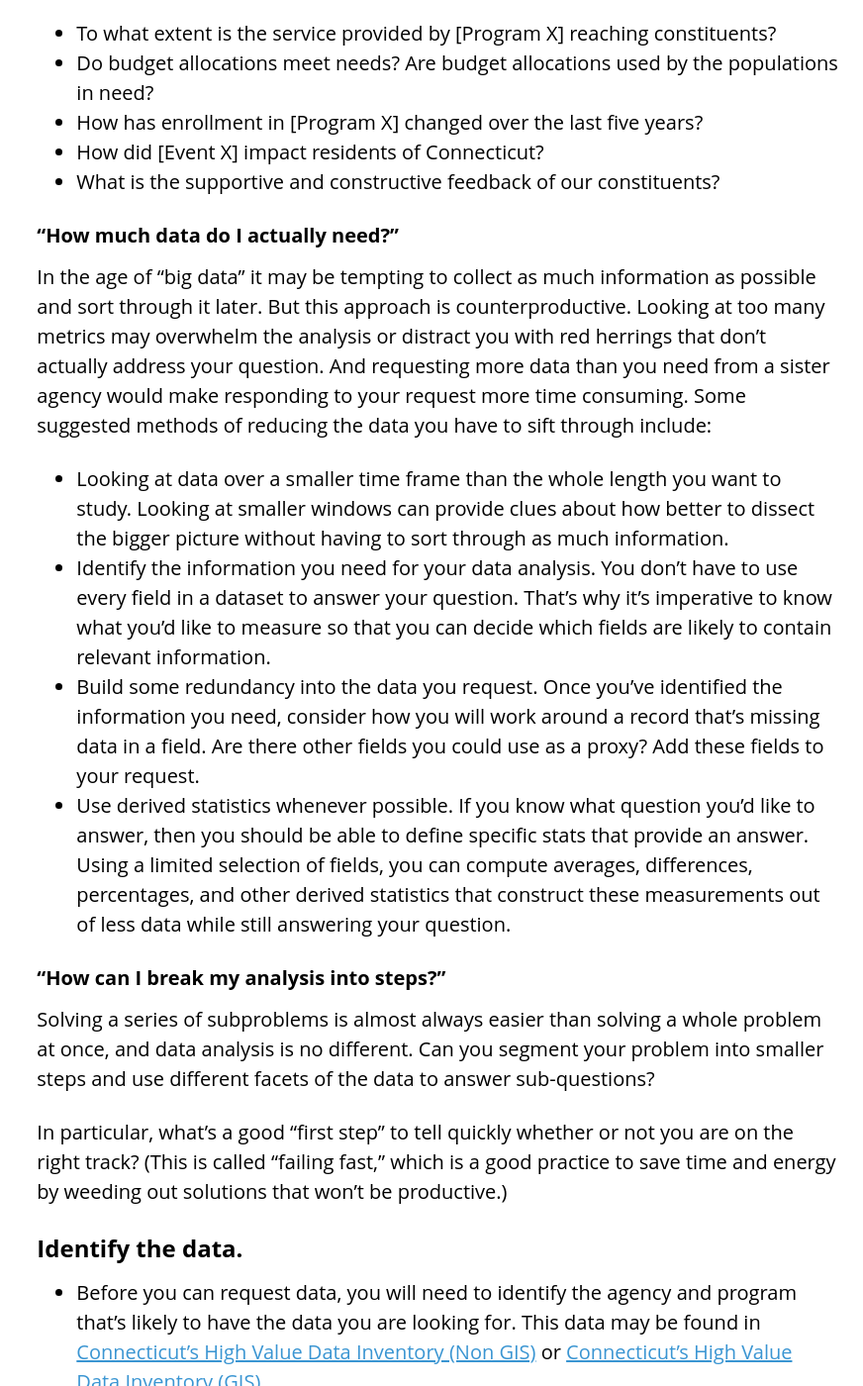
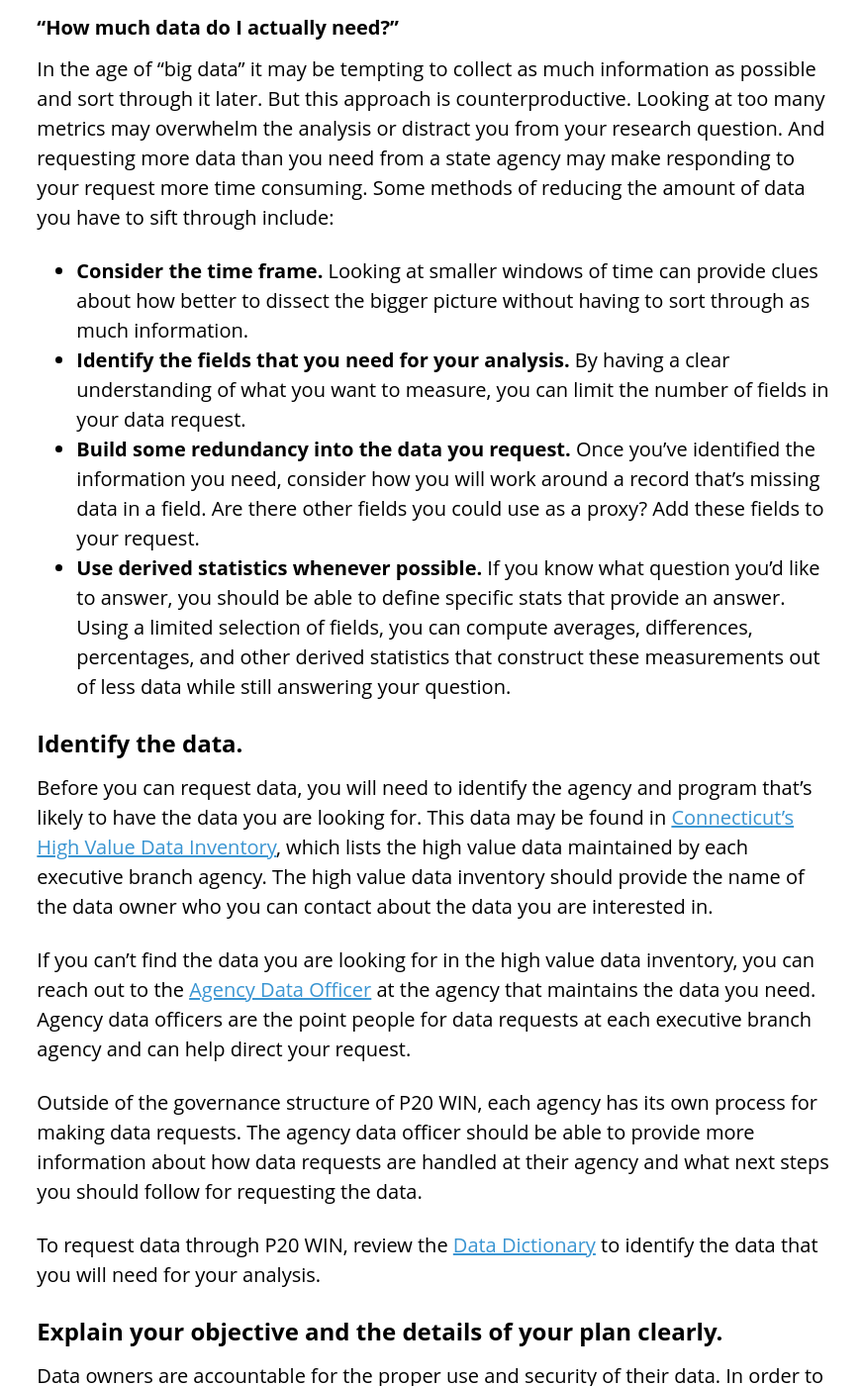
Before and after one commit to CTOpenData/data-sharing-playbook, a Jekyll site: the page built from 4_preparing-a-successful-data-request.md, in a window 1280 px wide and 1400 px high, scrolled down 889 px. Shown: the whole window at 99% size, without its empty margins (408-1280 px from the left). Built offline with Jekyll 4.4.1, drawn with Linux system fonts in a browser that asks for light colours; some of the changed text lies outside the part shown.

Commit message:
Update 4_preparing-a-successful-data-request.md

```diff
--- a/4_preparing-a-successful-data-request.md
+++ b/4_preparing-a-successful-data-request.md
@@ -12,77 +12,84 @@ The steps below are best practices for making data requests. Data owners are fre
 Before you can make an effective data request, you need to know exactly what you are looking for and why. Below are some questions to answer before moving forward.
 
 ### “What is the overarching goal or objective that I want to accomplish?”
-Knowing what you want before turning to data is a prerequisite to effective data use. For tips on writing goals and objectives that map clearly to specific types of data, see [Appendix A: Setting SMART goals](/data-sharing-playbook/setting-smart-goals/).
+Knowing what you want before turning to data is a prerequisite to effective data use.
 
 ### “What do I want to find out or measure?”
-If you are conducting an experiment, then the data might be response statistics. If you are looking through financial or budgetary data, it might be spending trends, projections, and forecasts. Other situations will call for other kinds of measurements, but thinking about what you expect to find — or even the kind of answer you are looking for — will help you identify the most relevant metrics. Some examples of suitable research questions for your data include:
+Thinking about what questions you want to answer will help you identify the most relevant metrics. Some examples of research questions for your data could include:
 * To what extent is the service provided by [Program X] reaching constituents?
 * Do budget allocations meet needs? Are budget allocations used by the populations in need?
 * How has enrollment in [Program X] changed over the last five years?
 * How did [Event X] impact residents of Connecticut?
-* What is the supportive and constructive feedback of our constituents?
 
 ### “How much data do I actually need?”
-In the age of “big data” it may be tempting to collect as much information as possible and sort through it later. But this approach is counterproductive. Looking at too many metrics may overwhelm the analysis or distract you with red herrings that don’t actually address your question. And requesting more data than you need from a sister agency would make responding to your request more time consuming. Some suggested methods of reducing the data you have to sift through include:
-*  Looking at data over a smaller time frame than the whole length you want to study. Looking at smaller windows can provide clues about how better to dissect the bigger picture without having to sort through as much information.
-* Identify the information you need for your data analysis. You don’t have to use every field in a dataset to answer your question. That’s why it’s imperative to know what you’d like to measure so that you can decide which fields are likely to contain relevant information.
-* Build some redundancy into the data you request. Once you’ve identified the information you need, consider how you will work around a record that’s missing data in a field. Are there other fields you could use as a proxy? Add these fields to your request.
-* Use derived statistics whenever possible. If you know what question you’d like to answer, then you should be able to define specific stats that provide an answer. Using a limited selection of fields, you can compute averages, differences, percentages, and other derived statistics that construct these measurements out of less data while still answering your question.
+In the age of “big data” it may be tempting to collect as much information as possible and sort through it later. But this approach is counterproductive. Looking at too many metrics may overwhelm the analysis or distract you from your research question. And requesting more data than you need from a state agency may make responding to your request more time consuming. Some methods of reducing the amount of data you have to sift through include:
 
-### “How can I break my analysis into steps?”
-Solving a series of subproblems is almost always easier than solving a whole problem at once, and data analysis is no different. Can you segment your problem into smaller steps and use different facets of the data to answer sub-questions?
-
-In particular, what’s a good “first step” to tell quickly whether or not you are on the right track? (This is called “failing fast,” which is a good practice to save time and energy by weeding out solutions that won’t be productive.)
+* **Consider the time frame.** Looking at smaller windows of time can provide clues about how better to dissect the bigger picture without having to sort through as much information.
+* **Identify the fields that you need for your analysis.** By having a clear understanding of what you want to measure, you can limit the number of fields in your data request.
+* **Build some redundancy into the data you request.** Once you’ve identified the information you need, consider how you will work around a record that’s missing data in a field. Are there other fields you could use as a proxy? Add these fields to your request.
+* **Use derived statistics whenever possible.** If you know what question you’d like to answer, you should be able to define specific stats that provide an answer. Using a limited selection of fields, you can compute averages, differences, percentages, and other derived statistics that construct these measurements out of less data while still answering your question.
 
 ## Identify the data.
-* Before you can request data, you will need to identify the agency and program that’s likely to have the data you are looking for. This data may be found in [Connecticut’s High Value Data Inventory (Non GIS)](https://data.ct.gov/Government/2019-CT-Data-Catalog-Non-GIS-/f6rf-n3ke/) or [Connecticut’s High Value Data Inventory (GIS)](https://data.ct.gov/Government/2019-CT-Data-Catalog-GIS-/kr39-sdfm/).
-* Search for any public data dictionaries or reports that can tell you what data is available.
-* Find the data owner for the agency or program if it’s not listed in [Connecticut’s High Value Data Inventory (Non GIS)](https://data.ct.gov/Government/2019-CT-Data-Catalog-Non-GIS-/f6rf-n3ke/) or [Connecticut’s High Value Data Inventory (GIS)](https://data.ct.gov/Government/2019-CT-Data-Catalog-GIS-/kr39-sdfm/). One way to connect to a data owner may be to reach out to the [Agency Data Officer](https://data.ct.gov/Government/Agency-Data-Officers/ti3z-strx) at the agency that maintains the data you need.
+Before you can request data, you will need to identify the agency and program that’s likely to have the data you are looking for. This data may be found in [Connecticut’s High Value Data Inventory](https://data.ct.gov/Government/2020-CT-Data-Catalog/52ei-h2pn), which lists the high value data maintained by each executive branch agency. The high value data inventory should provide the name of the data owner who you can contact about the data you are interested in.
 
-Once you’ve identified the data source, reach out for any standardized processes the agency may have for making data requests. Each agency will have their own process.
+If you can’t find the data you are looking for in the high value data inventory, you can reach out to the [Agency Data Officer](https://data.ct.gov/Government/Agency-Data-Officers/ti3z-strx) at the agency that maintains the data you need. Agency data officers are the point people for data requests at each executive branch agency and can help direct your request.
 
-## Establish credibility.
-Data owners are accountable for the proper use and security of their data. In order to evaluate the risks and benefits of sharing data, they will require an explanation of how you plan to protect and use it. The data owner’s agency will have its privacy and security processes, and your practices will need to comply with them. When requesting data, you should be prepared to explain:
-* What your objective is (i.e. the question you would like to answer)
-* How a partnership with the sister agency can you help answer that question, and how that question is a shared inquiry for both agencies
-* What data you need to study your objective (including as much specific discussion of the fields of interest as possible)
-* How you will account for potential sources of implicit bias in the data you are requesting. See [Review data for implicit biases](/data-sharing-playbook/enabling-data-sharing/#review-data-for-implicit-biases) for more information.
-* Why you need that data and what you hope to gain or analyze from the data
-* Who will have access to the data if you receive it
-* How you will ensure that the data is handled ethically, safely, and securely, particularly in reference to the sister agency’s data practices
-* The timeline with which you hope to answer the question and analyze the data
-* How communication between your agency and your partner agency will take place (should there be weekly check-ins about the data usage? Reports filed about data activity? etc.)
+Outside of the governance structure of P20 WIN, each agency has its own process for making data requests. The agency data officer should be able to provide more information about how data requests are handled at their agency and what next steps you should follow for requesting the data.
 
-### Recommended reading
-* [Getting Organized: Steps to Take before Negotiating – National Neighborhood Indicators Partnership](https://www.neighborhoodindicators.org/library/guides/getting-organized-steps-take-negotiating)
-* [Safeguarding Data: Develop privacy and security compliance policies, standards, and controls](/data-sharing-playbook/safeguarding-data/#develop-privacy-and-security-compliance-policies-securities-and-controls)
-* [DATA SYSTEM: Privacy and Security from the National Neighborhood Indicators Partnership](https://www.neighborhoodindicators.org/sites/default/files/publications/Example%20Data%20Security%20Plan.pdf)
-* [Legal Issues in Interagency Data Sharing Report](https://portal.ct.gov/-/media/CT-Data/PA-19153-Legal-Issues-in-Interagency-Data-Sharing-Report-11520.pdf)
-* [Safeguarding Data: Understand the laws that govern these critical data elements](/data-sharing-playbook/safeguarding-data/#understand-the-laws-that-govern-critical-data-elements)
+To request data through P20 WIN, review the [Data Dictionary](https://portal.ct.gov/-/media/OPM/P20Win/Reports/P20WIN_Data_Dictionary.xlsx) to identify the data that you will need for your analysis.
 
-## Make the case for data sharing.
-An effective data request starts with a clear description of why the requested data is important to both parties’ missions and what you plan to achieve with the data. Understand the data owner’s possible motivation to take on the data sharing project:
-* Will this request improve services or data quality for the partner?
-* How will residents or staff be better served?
+## Explain your objective and the details of your plan clearly.
+Data owners are accountable for the proper use and security of their data. In order to evaluate the risks and benefits of sharing data, they will need an explanation of how you plan to protect and use it. The data owner’s agency will have its privacy and security processes, and your practices will need to comply with them. When requesting data, you should be prepared to explain:
 
-To ensure full and sustained participation, each party involved in the data sharing effort should be able to see direct benefits from their involvement.
-
-It may also help to think about how you will respond if your first request is denied. Here are some common reasons data providers deny requests according to the National Neighborhood Indicators Partnership:
-
-* "Preparing the file will burden our already-overworked staff."
-* "I'm afraid of being burned by bad publicity."
-* "I'm worried about mishandling or improper release of the data."
-* "The data are a mess."
-
-### Recommended reading
-* [Why Data Providers Say No...And Why They Should Say Yes – National Neighborhood Indicators Partnership](https://www.neighborhoodindicators.org/library/guides/why-data-providers-say-noand-why-they-should-say-yes)
+ * What your objective is (i.e. the question you would like to answer)
+ * How a partnership with the partner agency can you help answer that question, and how that question is a shared inquiry for both agencies
+ * What data you need to study your objective (including as much specific discussion of the fields of interest as possible)
+ * How you will account for potential sources of implicit bias in the data you are requesting. See [Review data for implicit biases](/data-sharing-playbook/enabling-data-sharing/#review-data-for-implicit-biases) for more information.
+ * Who will have access to the data if you receive it
+ * How you will ensure that the data is handled safely, ethically, and securely
+ * The timeline with which you hope to answer the question and analyze the data
+ * How communication between your agency and your partner agency will take place (should there be weekly check-ins about the data usage? Reports filed about data activity? etc.)
 
 ## Specify the parameters of the request.
 The data owner needs to understand exactly how to fulfill the request. Some useful parameters or filters to consider include:
-* The date range
-* Specific fields or columns
-* Specific datasets or databases
-* Filters such as age, people tied to a specific program, or geography
+
+ * The date range
+ * Specific fields or columns you are requesting
+ * Specific datasets or databases
+ * Filters such as age, people tied to a specific program, or geography
 
 ## Keep the scope and timeframe realistic.
 Ensure that the data owner can fulfill the data request in a reasonable timeframe and with their available resources. If a data request is too taxing on the data owner, they may reject the request until the parameters change or the requester offers additional resources. Consider the time required for crafting and signing a data sharing agreement.
+
+## Requesting data through P20 WIN
+P20 WIN is the state longitudinal data system and is used to answer policy questions, fulfill federal and state reporting requirements, support program review and evaluation, and support research and analysis on a variety of topics. The P20 WIN system has its own [data request process](https://ctopendata.github.io/p20win-data-governance-manual/data-request-process/) for requesting data from two or more participating agencies.
+
+Participating Agencies that are part of P20 WIN include:
+
+ * State Department of Education (SDE)
+ * Connecticut State Colleges and Universities (CSCU)
+ * University of Connecticut (UConn)
+ * Department of Labor (DOL)
+ * Connecticut Conference of Independent Colleges (CCIC)
+ * Office of Early Childhood (OEC)
+ * Office of Policy and Management (OPM)
+ * Office of Higher Education (OHE)
+ * Department of Social Services (DSS)
+ * Department of Children and Families (DCF)
+ * Connecticut Coalition to End Homelessness (CCEH)
+
+Requests for data through P20 WIN should include data from two or more participating agencies and should align with either a participating agency’s individual issue priorities or the [P20 WIN Learning Agenda](https://portal.ct.gov/OPM/P20Win/Research-Agenda).
+
+1. To submit a data request through P20 WIN, the requestor should follow the steps summarized below.
+Submit a written proposal that outlines the request and data needed to the P20 WIN staff at OPM.
+2. Once the P20 WIN Outreach and Engagement Coordinator reviews the data request proposal and determines viability, the data requestor will receive a Data Sharing Request Form to complete, which will then be reviewed by P20 WIN staff for completeness and alignment with the P20 WIN Learning Agenda.
+
+Once a data request has been submitted:
+
+1. [Data Governing Board](https://portal.ct.gov/opm/p20win/governance) members whose agency’s data are included in the data request review and determine if the requested data may be shared. The request is then approved, rejected, or recommended to be modified.
+2. The Outreach and Engagement Coordinator communicates the decision from the Data Governing board to the data requestor.
+3. If the request is approved, the Outreach and Engagement Coordinator drafts the data sharing agreement, circulates for signatures, and collects confidentiality and related documents according to the data request.
+4. P20 WIN staff and data stewards coordinate the production and secure transfer of data files for the data matching process to the data requestor.
+5. The data requestor conducts their analysis using the data files provided.
+
+More information about the P20 WIN data request process can be found on the [P20 WIN website](https://portal.ct.gov/OPM/P20Win/Request-Data) and, with additional detail, in the [P20 WIN Data Governance Manual](https://ctopendata.github.io/p20win-data-governance-manual/).
```
Also changed, not shown: other parts of 4_preparing-a-successful-data-request.md (+1 -1 lines).
